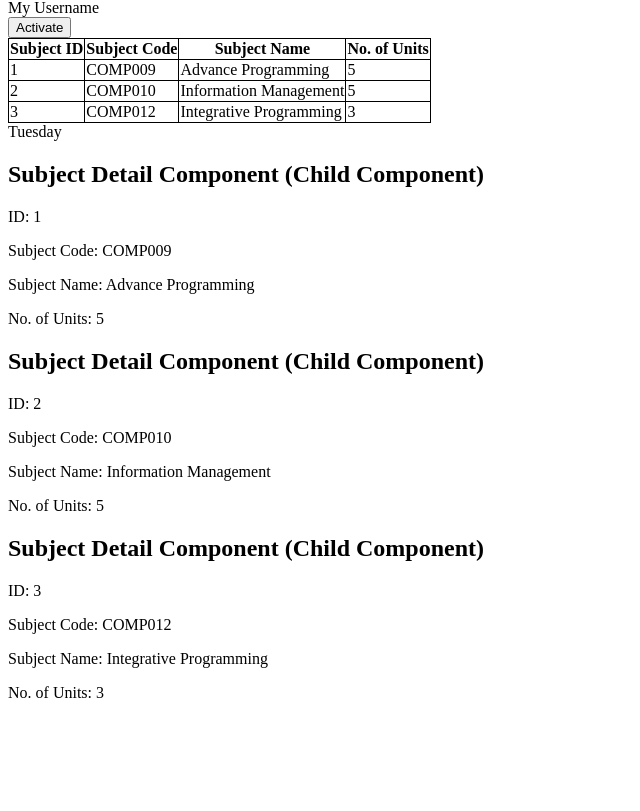
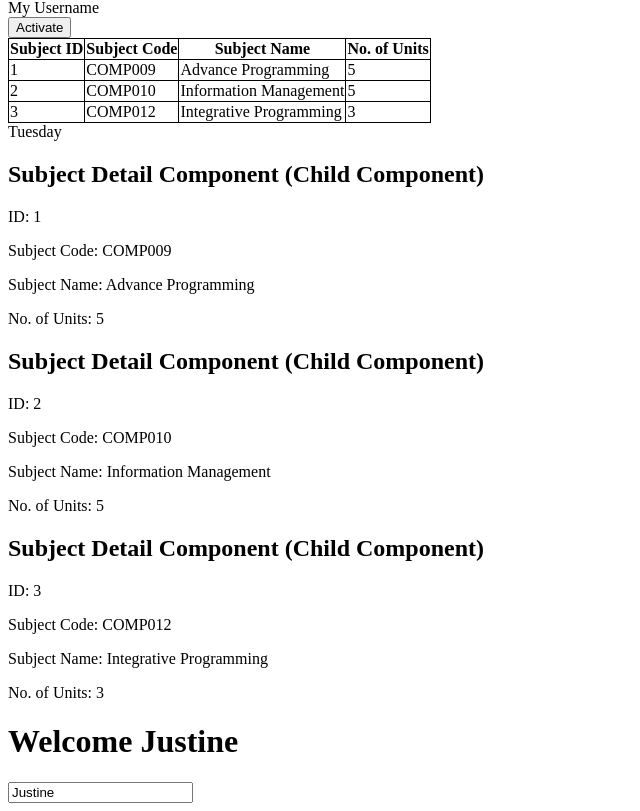
Before and after one commit to delima-justine/my_app, an Angular app: page / in a window 1280 px wide. Shown: the part 254-1065 px from the top of the page, without its empty margins (0-640 px from the left). Before the commit the page ends 972 px from the top, so only its background shows below. Built offline with nearby package versions, Linux system fonts and the light colour scheme.

Commit message:
add two way data binding

```diff
--- a/src/app/app.html
+++ b/src/app/app.html
@@ -79,3 +79,7 @@
   *ngFor="let subject of subjects"
   [subject]="subject"></app-subject-detail>
 </div>
+
+<!-- Two way data binding. -->
+<h1>Welcome {{username()}}</h1>
+<input [(ngModel)]="username">
--- a/src/app/app.ts
+++ b/src/app/app.ts
@@ -23,6 +23,7 @@ export class App {
   myClass = signal('my-class');
   tableClass = signal('table-class');
   myClasses = signal(['first', 'second']);
+  username = signal('Justine');
   isActive = signal(false);
   fruit = signal('');
   day = signal(2);
```
